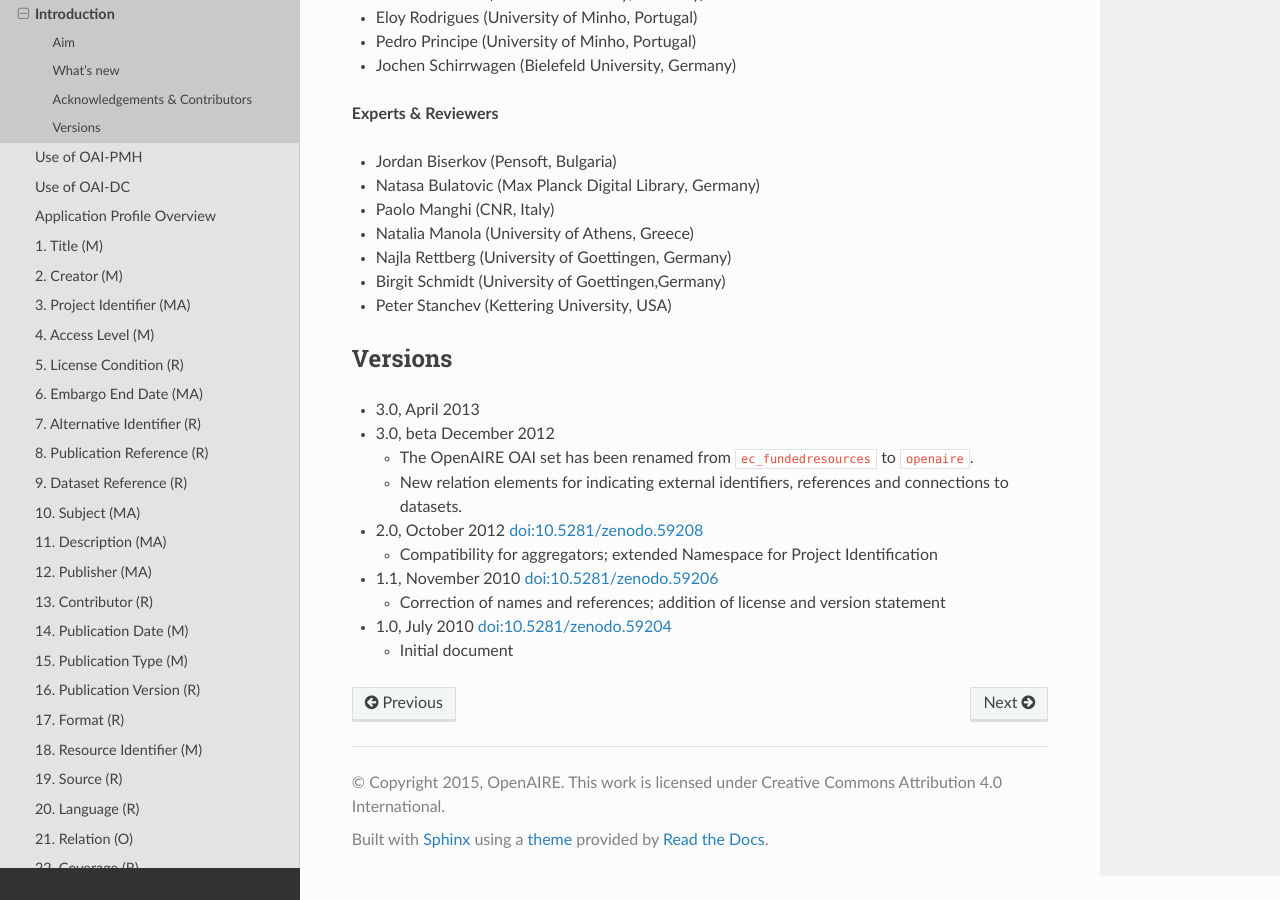
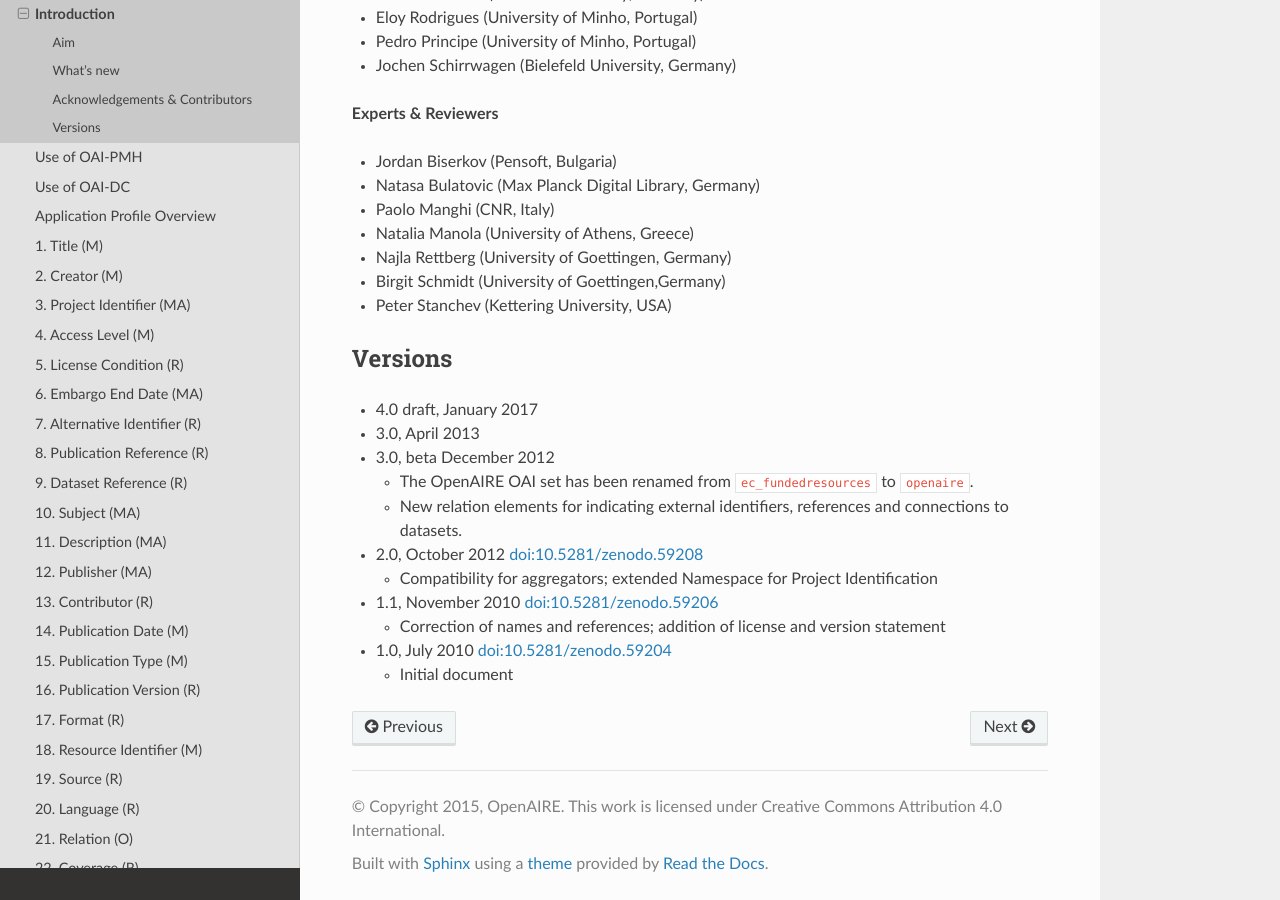
Before and after one commit to openaire/guidelines, a Sphinx documentation site: the page built from docs/literature/introduction.rst, in a window 1280 px wide and 900 px high, scrolled down 1163 px. Built offline with Sphinx 7.4.7 and the Read the Docs theme 2.0.0, drawn with Linux system fonts in a browser that asks for light colours.

Commit message:
version 4.0 draft

```diff
--- a/docs/literature/introduction.rst
+++ b/docs/literature/introduction.rst
@@ -64,6 +64,8 @@
 
 Versions
 ^^^^^^^^
+* 4.0 draft, January 2017
+
 * 3.0, April 2013
 
 * 3.0, beta December 2012
```
